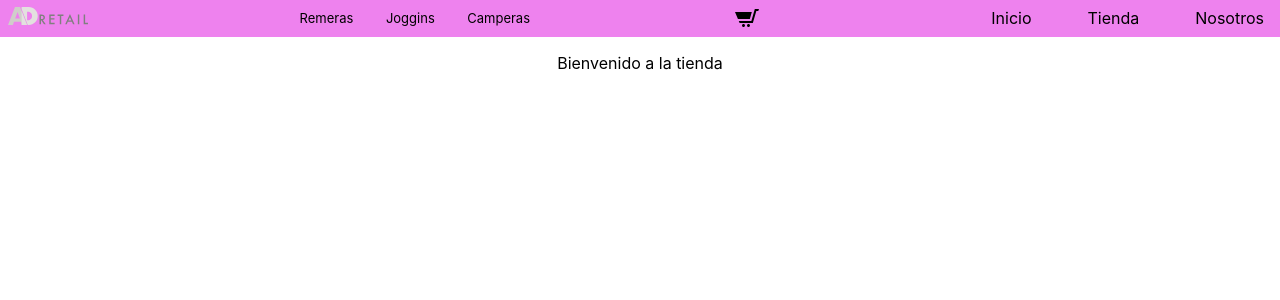
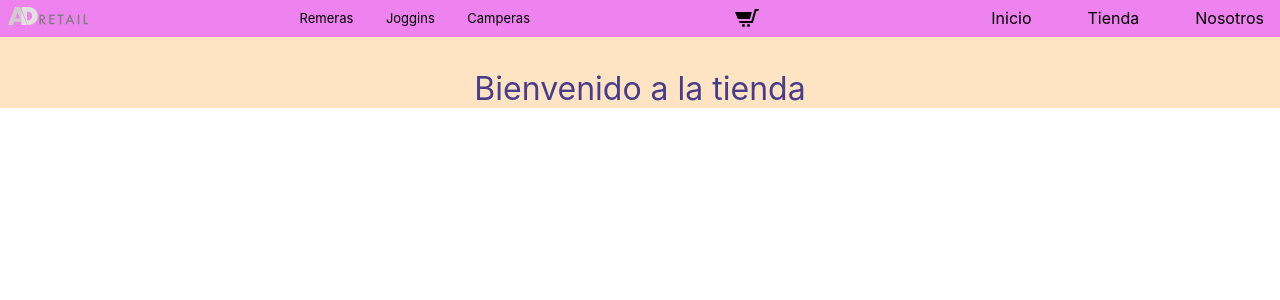
Before and after one commit to Ranthaz/tiendareactjs, a React (Create React App) app: page / in a window 1280 px wide. Shown: the top 300 px of the page. Built offline with nearby package versions, Linux system fonts and the light colour scheme.

Commit message:
estilos bienvenida y body

```diff
--- a/src/App.css
+++ b/src/App.css
@@ -1,5 +1,6 @@
 .App {
   text-align: center;
+  background-color: bisque;
 }
 
 .App-logo {
--- a/src/components/itemlistcont/ItemListContainer.js
+++ b/src/components/itemlistcont/ItemListContainer.js
@@ -1,3 +1,5 @@
+import './styleitemlistcont.scss'
+
 const ItemListContainer = (props) => {
     return (
         <div className="itemLiCo">
--- /dev/null
+++ b/src/components/itemlistcont/styleitemlistcont.scss
@@ -0,0 +1,4 @@
+.bienvenidaMsj{
+    color: darkslateblue;
+    font-size: xx-large;
+}
```
